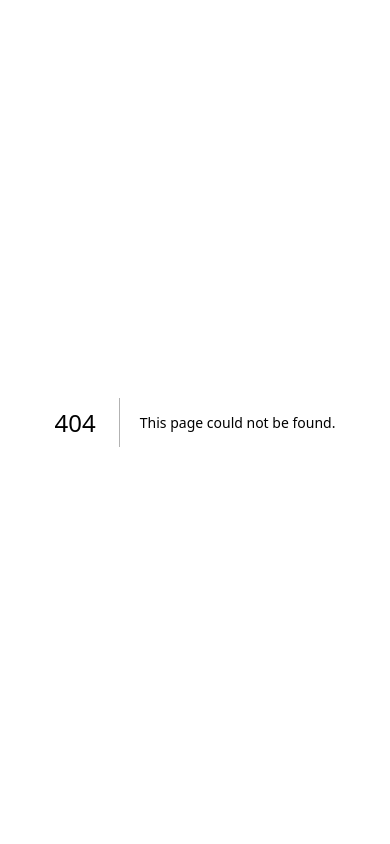
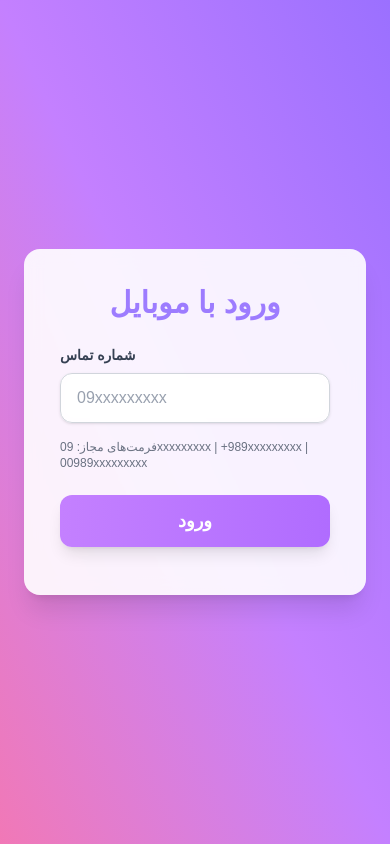
Before and after one commit to mobicodes21/AuthApp, a Next.js app: page /login in a window 390 px wide. Before the commit this address had no page. Built offline with nearby package versions, Linux system fonts and the light colour scheme.

Commit message:
Implement Login page with Iranian phone validation, API call and redirect to dashboard

```diff
--- /dev/null
+++ b/src/app/login/page.tsx
@@ -0,0 +1,73 @@
+"use client";
+
+import { Button } from "@/components/ui/Button";
+import { Input } from "@/components/ui/Input";
+import { fetchRandomUser } from "@/lib/api";
+import { isValidIranianPhone } from "@/lib/phone";
+import { saveUser } from "@/lib/storage";
+import { useRouter } from "next/navigation";
+import { useState } from "react";
+
+export default function LoginPage() {
+  const router = useRouter();
+  const [phone, setPhone] = useState("");
+  const [error, setError] = useState<string | null>(null);
+  const [loading, setLoading] = useState(false);
+
+  const handleSubmit = async (e: React.FormEvent) => {
+    e.preventDefault();
+    setError(null);
+    // check if phone is valid in defined formats
+    if (!isValidIranianPhone(phone)) {
+      setError("شماره تماس وارد شده معتبر نیست.");
+      return;
+    }
+
+    try {
+      setLoading(true);
+      const user = await fetchRandomUser();
+      saveUser(user);
+      router.push("/dashboard");
+    } catch {
+      setError("خطا در ارتباط با سرور. دوباره تلاش کنید.");
+    } finally {
+      setLoading(false);
+    }
+  };
+
+  return (
+    <main
+      className="min-h-screen flex items-center justify-center
+        bg-gradient-to-tr from-[#F178B6] via-[#C480FF] to-[#9B70FF] p-6"
+    >
+      <form
+        onSubmit={handleSubmit}
+        className="w-full max-w-md bg-white/90 backdrop-blur-sm
+          p-9 rounded-2xl shadow-xl"
+      >
+        <h1 className="text-3xl font-extrabold text-center mb-6 text-[#9D7CFF]">
+          ورود با موبایل
+        </h1>
+
+        <Input
+          id="phone"
+          label="شماره تماس"
+          value={phone}
+          onChange={(e) => setPhone(e.target.value)}
+          placeholder="09xxxxxxxxx"
+          inputMode="tel"
+          error={error ?? undefined}
+        />
+        <p className="text-xs text-gray-500 mt-1">
+          فرمت‌های مجاز: 09xxxxxxxxx | +989xxxxxxxxx | 00989xxxxxxxxx
+        </p>
+
+        <div className="mt-6">
+          <Button type="submit" isLoading={loading}>
+            ورود
+          </Button>
+        </div>
+      </form>
+    </main>
+  );
+}
```
